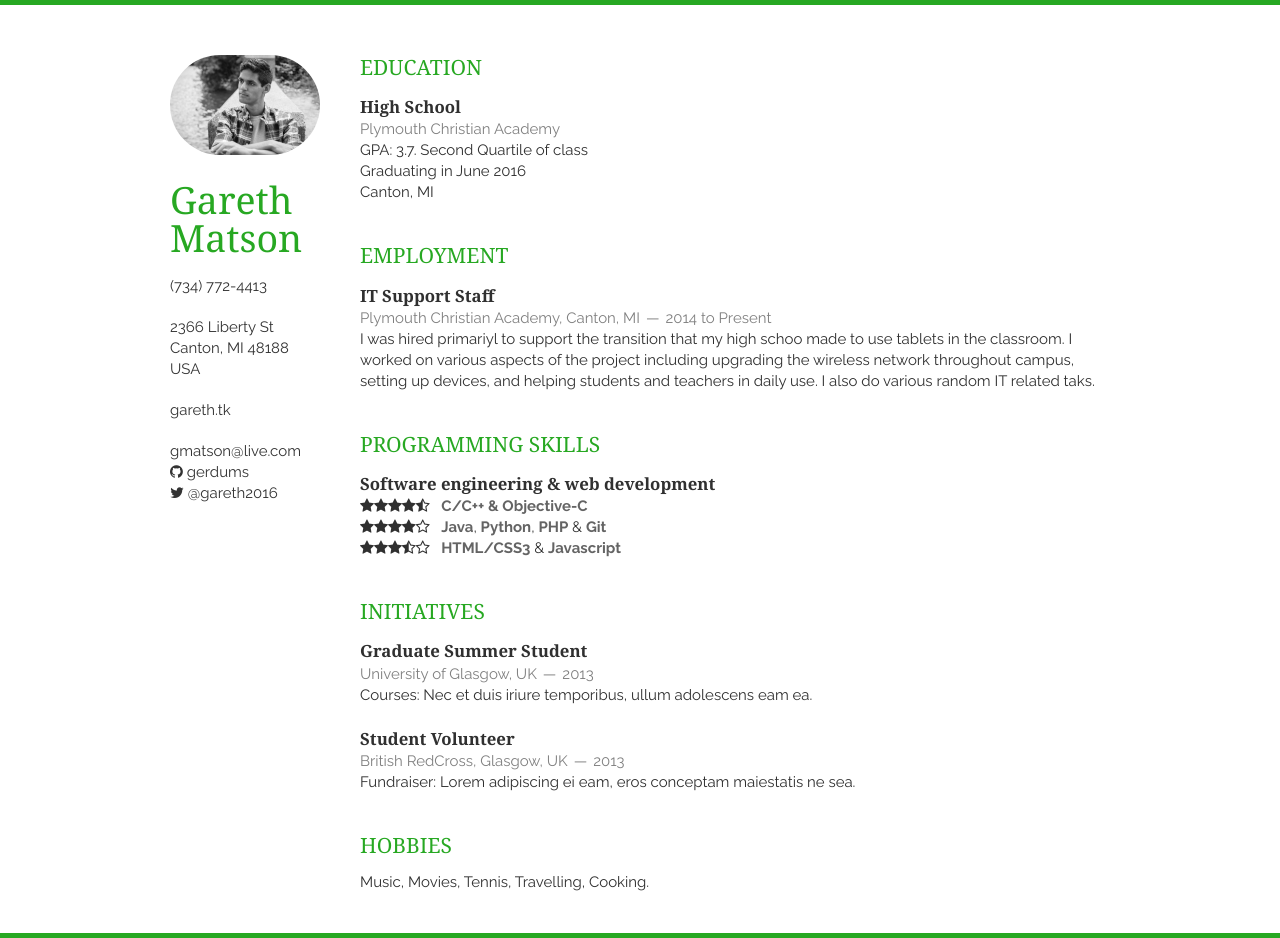
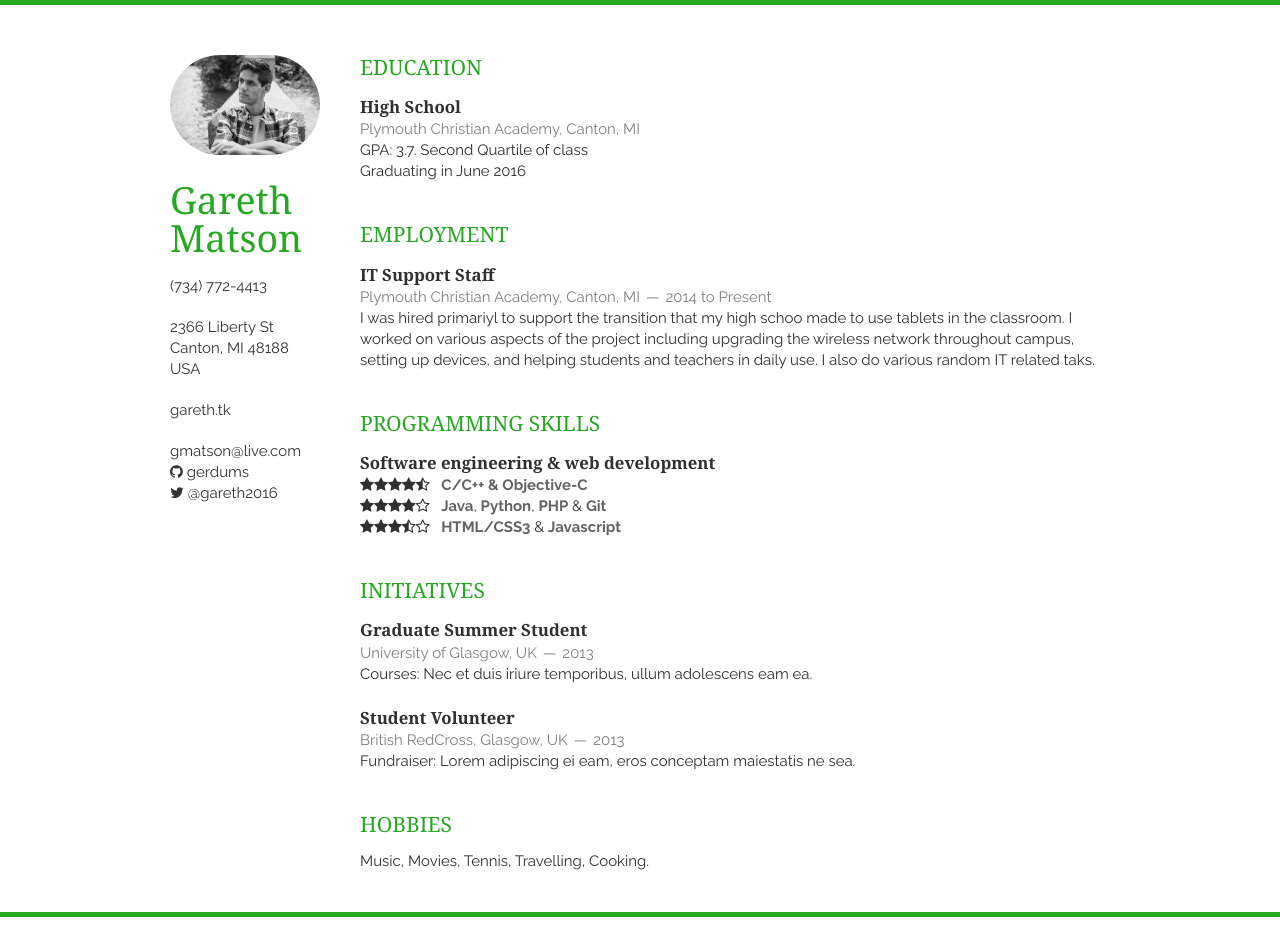
Before and after one commit to gerdums/gerdums.github.io, a Jekyll site: the page built from resume/index.html, in a window 1280 px wide. Built offline with Jekyll 4.4.1, drawn with Linux system fonts in a browser that asks for light colours; nearby versions of some CDN libraries; after the commit the page ends 917 px from its top, so only the background shows below that; part of the change alters nothing that is shown.

```diff
--- a/_includes/education.html
+++ b/_includes/education.html
@@ -3,11 +3,9 @@
     <article>
         <header>
             <h1>High School</h1>
-            <span>Plymouth Christian Academy</span>
+            <span>Plymouth Christian Academy, Canton, MI</span>
         </header>
             <p>GPA: 3.7. Second Quartile of class</p>
             <p>Graduating in June 2016</p>
-            <span><time>Canton, MI</time></span>
-
   </article>
   </section>
```
